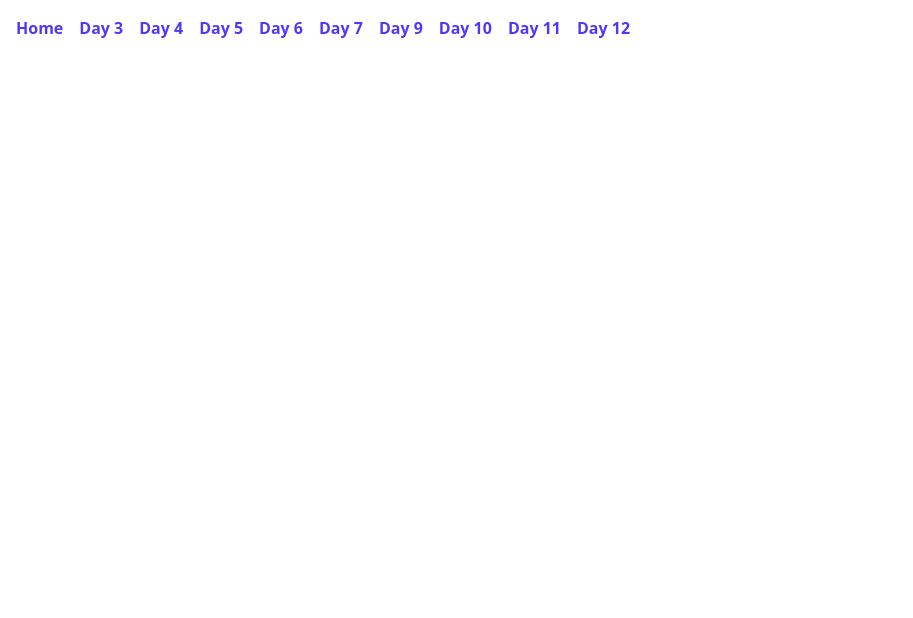
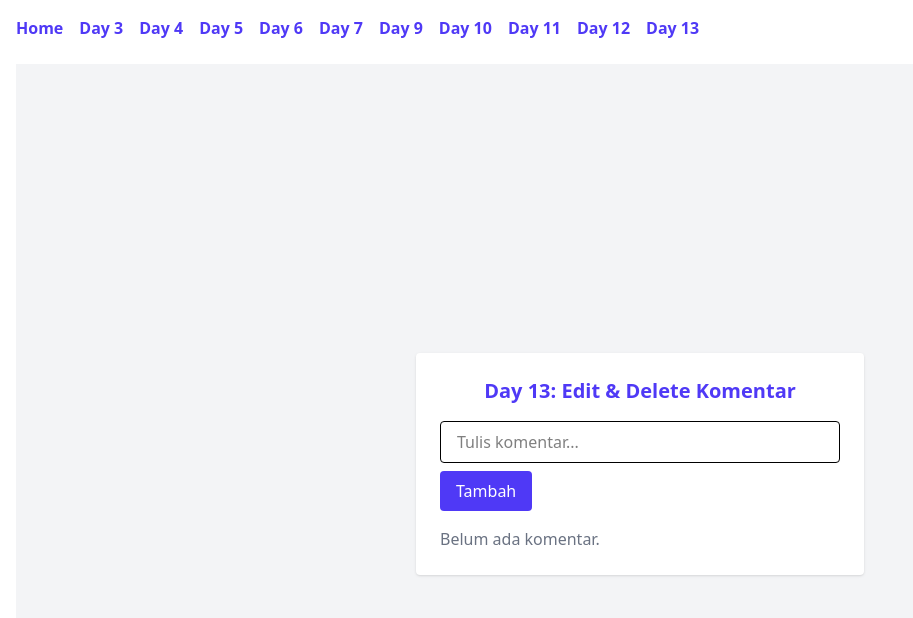
Before and after one commit to FakhriHH/one-day-one-react, a React (Vite) app: page /day13 in a window 1280 px wide. Shown: the top 618 px of the page, without its empty margins (0-913 px from the left). Built offline with nearby package versions, Linux system fonts and the light colour scheme.

Commit message:
Day 13: Edit & Delete Item from List

```diff
--- a/src/App.jsx
+++ b/src/App.jsx
@@ -13,6 +13,7 @@ import Day09LocalStorage from './pages/Day09LocalStorage';
 import Day10Form from './pages/Day10Form';
 import Day11FormResuable from './pages/Day11FormReusable';
 import Day12StateLifting from './pages/Day12StateLifting';
+import Day13CommentCrud from './pages/Day13CommentCrud';
 
 const App = () => {
   return (
@@ -29,6 +30,7 @@ const App = () => {
           <Link to="/day10">Day 10</Link>
           <Link to="/day11">Day 11</Link>
           <Link to="/day12">Day 12</Link>
+          <Link to="/day13">Day 13</Link>
         </nav>
 
         <Routes>
@@ -42,6 +44,7 @@ const App = () => {
           <Route path="/day10" element={<Day10Form />} />
           <Route path="/day11" element={<Day11FormResuable />} />
           <Route path="/day12" element={<Day12StateLifting />} />
+          <Route path="/day13" element={<Day13CommentCrud />} />
         </Routes>
       </div>
     </BrowserRouter>
--- /dev/null
+++ b/src/components/CommentItem.jsx
@@ -0,0 +1,53 @@
+import { useState } from "react";
+
+function CommentItem({ text, onDelete, onEdit }) {
+    const [isEditing, setIsEditing] = useState(false);
+    const [editedText, setEditedText] = useState(text);
+
+    const handleSave = () => {
+        onEdit(editedText);
+        setIsEditing(false);
+    };
+
+    return (
+        <li className="flex justify-between items-center bg-gray-100 p-2 rounded">
+            {isEditing ? (
+                <input
+                    type="text"
+                    className="flex-grow px-2 py-1 mr-2 border rounded"
+                    value={editedText}
+                    onChange={(e) => setEditedText(e.target.value)}
+        />
+            ) : (
+                <span className="flex-grow">{text}</span>
+            )}
+
+            <div className="flex gap-2">
+                {isEditing ? (
+                    <button
+                        className="text-green-600 text-sm hover:underline"
+                        onClick={handleSave}
+                    >
+                        Simpan
+                    </button>
+                ) : (
+                    <button
+                        className="text-blue-600 text-sm hover:underline"
+                        onClick={() => setIsEditing(true)}
+                    >
+                        Edit
+                    </button>
+                )}
+
+                <button
+                    className="text-red-500 text-sm hover:underline"
+                    onClick={onDelete}
+                >
+                    Hapus
+                </button>
+            </div>
+        </li>
+    );
+}
+
+export default CommentItem;
--- a/src/components/CommentList.jsx
+++ b/src/components/CommentList.jsx
@@ -1,12 +1,19 @@
-function CommentList({ comments }) {
+import CommentItem from "./CommentItem";
+
+function CommentList({ comments, onDelete, onEdit }) {
   if (comments.length === 0) {
     return <p className="text-gray-500">Belum ada komentar.</p>;
   }
 
   return (
-    <ul className="list-disc pl-5 space-y-1">
+     <ul className="space-y-2">
       {comments.map((comment, i) => (
-        <li key={i}>{comment}</li>
+        <CommentItem
+          key={i}
+          text={comment}
+          onDelete={() => onDelete(i)}
+          onEdit={(newText) => onEdit(i, newText)}
+        />
       ))}
     </ul>
   );
--- /dev/null
+++ b/src/pages/Day13CommentCrud.jsx
@@ -0,0 +1,42 @@
+import { useState } from "react";
+import CommentInput from "../components/CommentInput";
+import CommentList from "../components/CommentList";
+import Card11 from "../components/Card11";
+
+function Day13CommentCrud() {
+  const [comments, setComments] = useState([]);
+
+  const addComment = (newComment) => {
+    setComments([...comments, newComment]);
+  };
+
+  const deleteComment = (index) => {
+    const updated = comments.filter((_, i) => i !== index);
+    setComments(updated);
+  };
+
+  const editComment = (index, newText) => {
+    const updated = [...comments];
+    updated[index] = newText;
+    setComments(updated);
+  };
+
+  return (
+    <div className="min-h-screen bg-gray-100 flex items-center justify-center p-6">
+      <Card11>
+        <h1 className="text-xl font-bold text-indigo-600 mb-4 text-center">
+            Day 13: Edit & Delete Komentar
+        </h1>
+
+        <CommentInput onAdd={addComment} />
+        <CommentList
+          comments={comments}
+          onDelete={deleteComment}
+          onEdit={editComment}
+        />
+      </Card11>
+    </div>
+  );
+}
+
+export default Day13CommentCrud;
```
